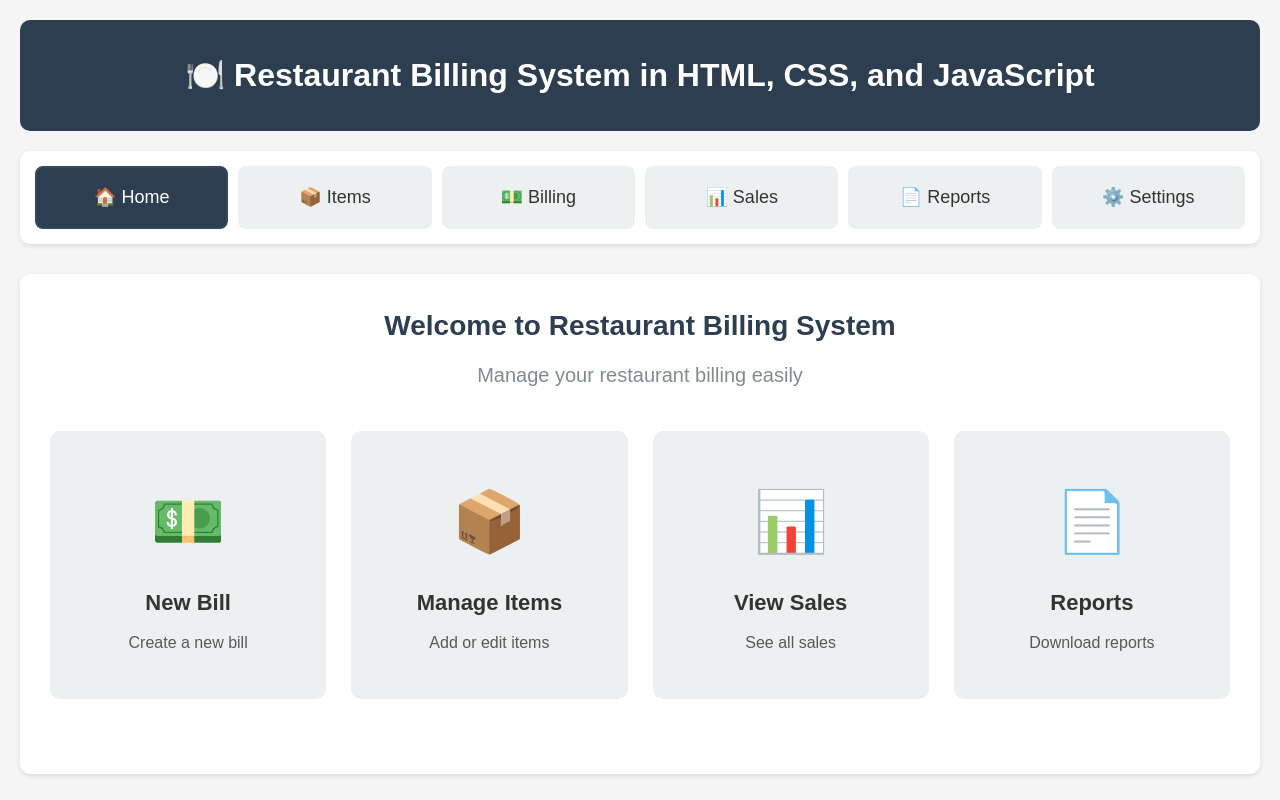
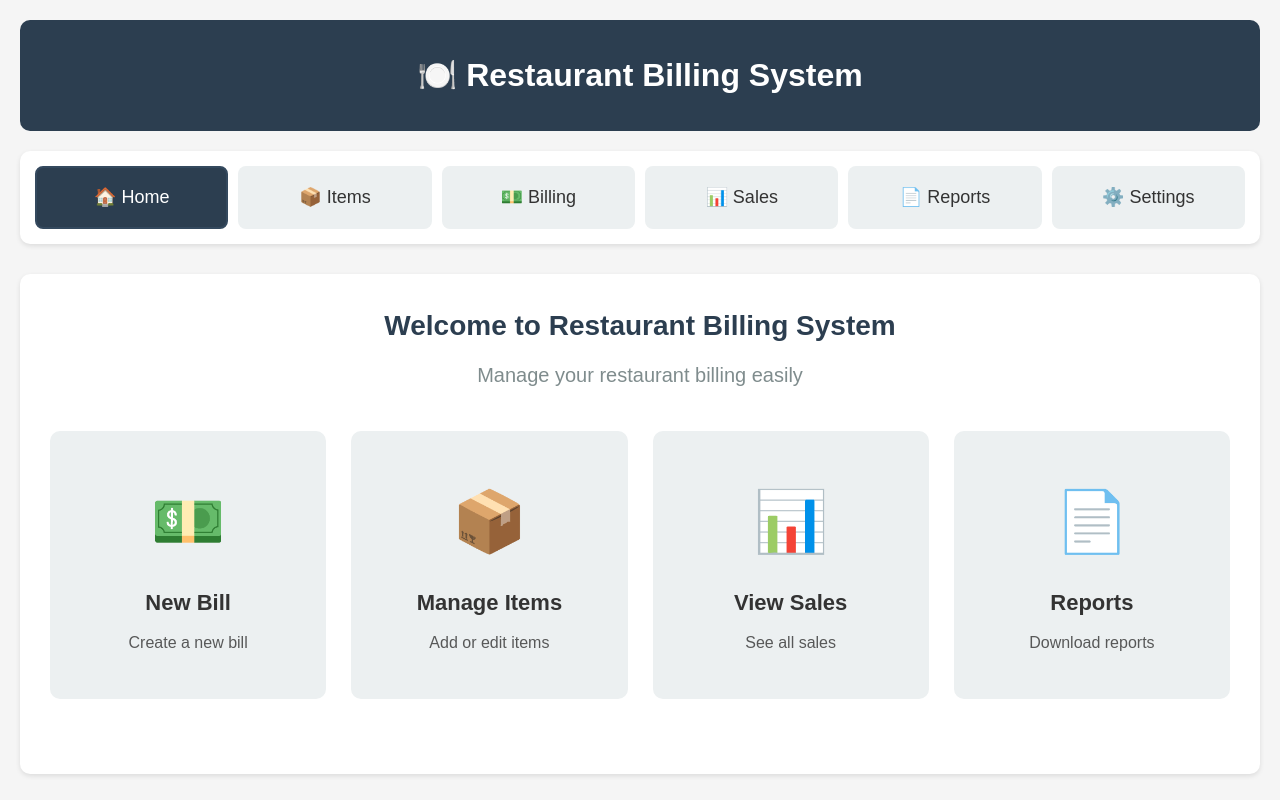
Before and after one commit to Sajeevan-WebWork/Restaurant-Billing-system, a plain HTML site: page index.html in a window 1280 px wide. Drawn offline with Linux system fonts and the light colour scheme.

Commit message:
Simplify header text in index.html
Shortened the main header by removing technology details for a cleaner presentation.

```diff
--- a/index.html
+++ b/index.html
@@ -11,7 +11,7 @@
 <body>
     <div class="container">
         <header class="header">
-            <h1>🍽️ Restaurant Billing System in HTML, CSS, and JavaScript</h1>
+            <h1>🍽️ Restaurant Billing System</h1>
         </header>
 
         <nav class="nav-menu">
```
